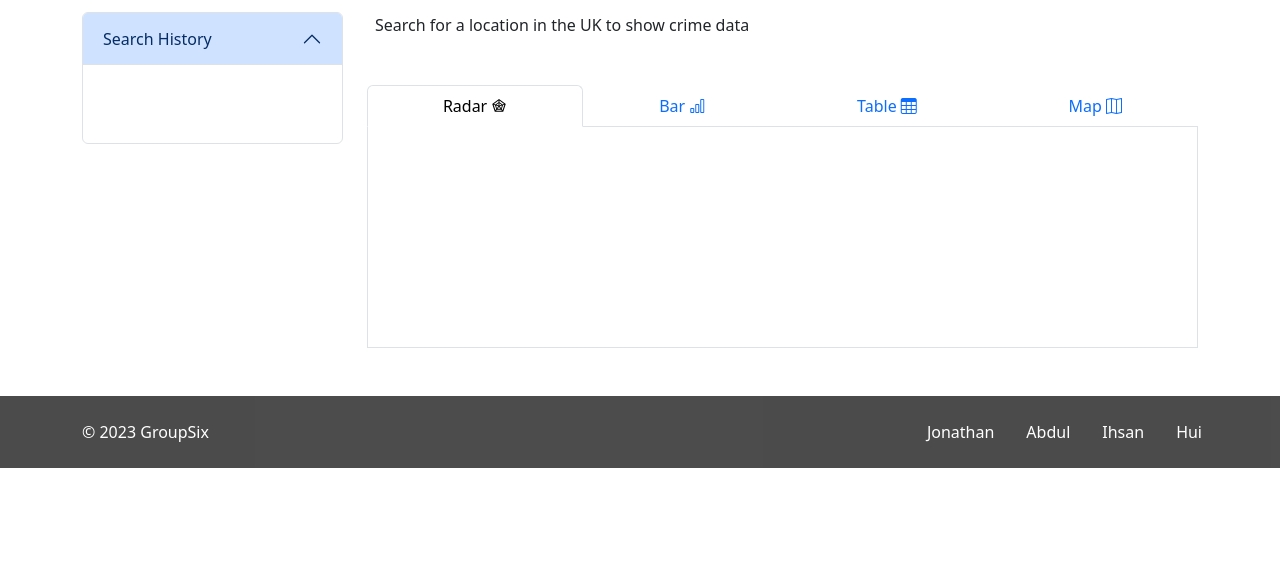
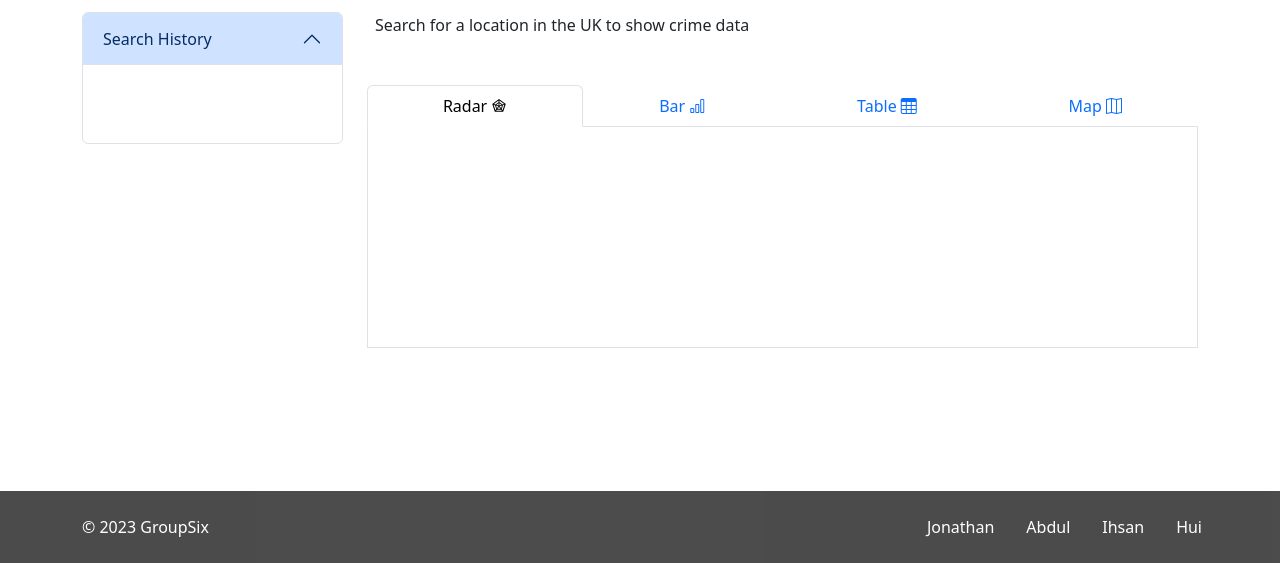
Before and after one commit to ihsanm/City-crime-data, a plain HTML site: page index.html in a window 1280 px wide. Shown: the part 237-800 px from the top of the page. Drawn offline with nearby package versions, Linux system fonts and the light colour scheme; no server answers.

Commit message:
footer always at bottom

```diff
--- a/assets/css/style.css
+++ b/assets/css/style.css
@@ -30,9 +30,11 @@
     border-width: 10px;
 }
 
-
 body {
     transition: all 1s ease;
+    min-height: 100vh;
+    display: grid;
+    grid-template-rows: auto 1fr auto;
 }
 
 h1 {
```
